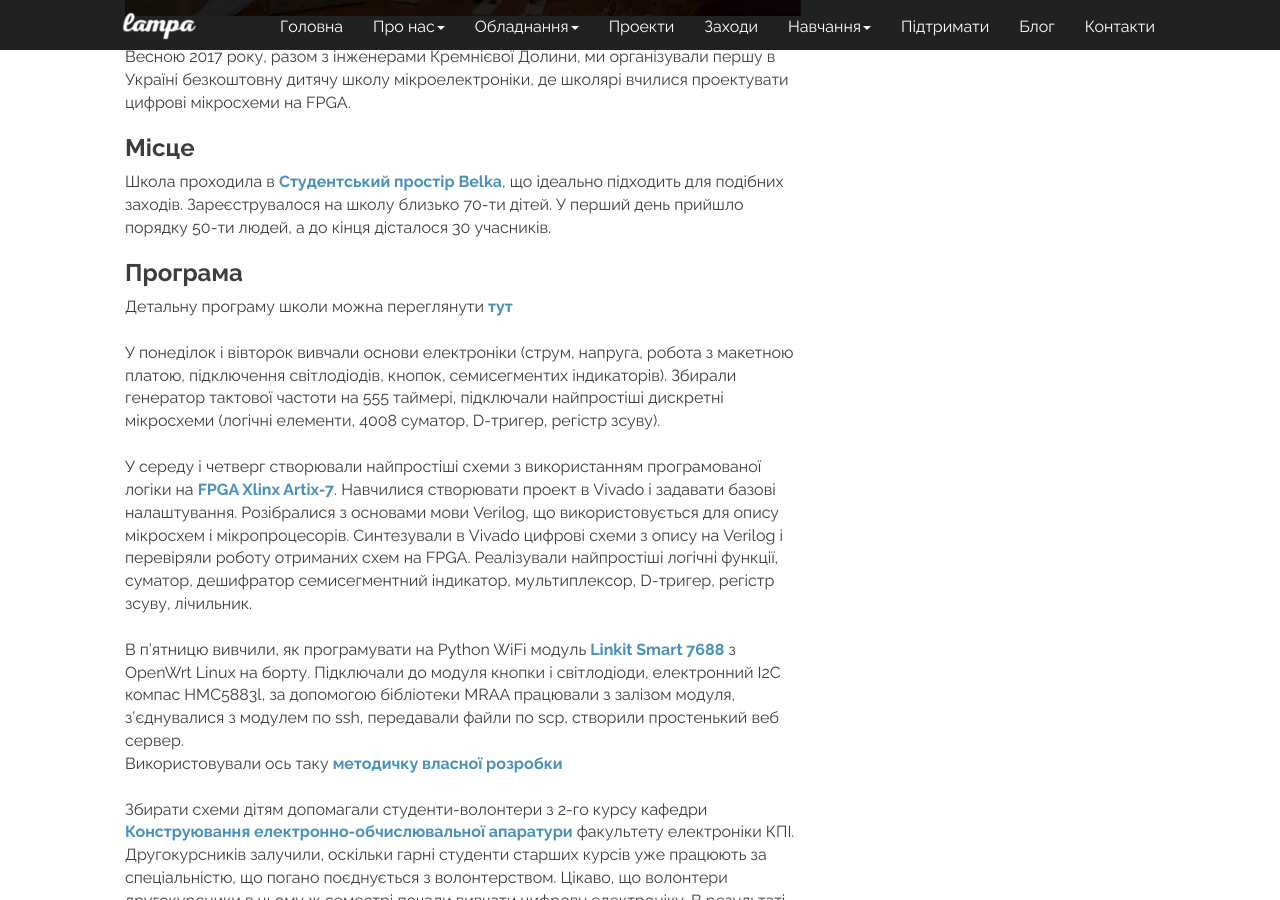
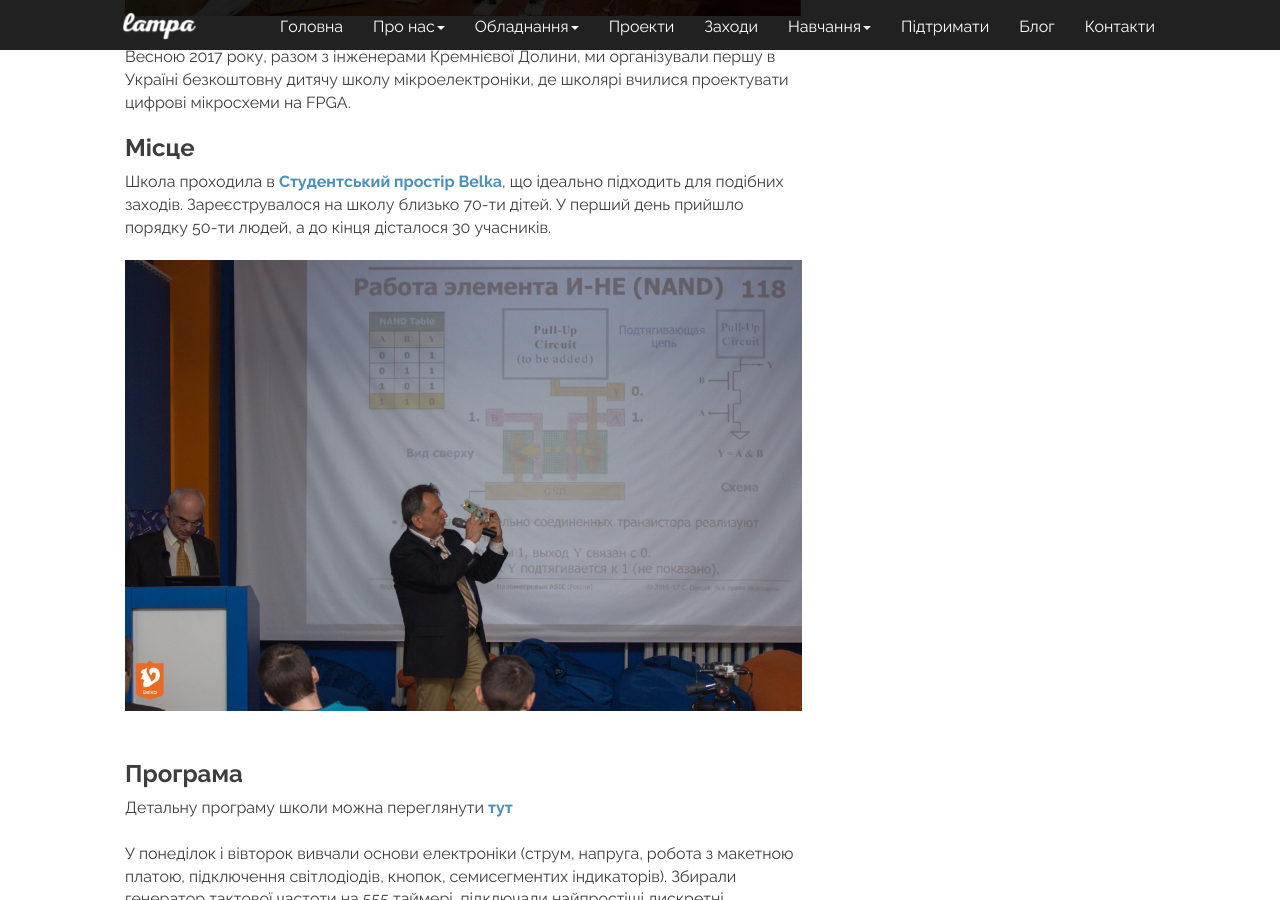
Before and after one commit to LampaLab/lampalab.github.io, a Jekyll site: the page built from _posts/events/2019-01-04-microschool.md, in a window 1280 px wide and 900 px high, scrolled down 742 px. Built offline with Jekyll 4.4.1, drawn with Linux system fonts in a browser that asks for light colours; nearby versions of some CDN libraries; library files that are not in the unit come from our copies; comment, search, counter and statistics services are not loaded.

Commit message:
Minor modifications

```diff
--- a/_posts/events/2019-01-04-microschool.md
+++ b/_posts/events/2019-01-04-microschool.md
@@ -16,6 +16,8 @@ category: [fpga, event]
 ### Місце
 
 Школа проходила в **[Студентський простір Belka](https://www.facebook.com/belka.space.kpi/){:target="_blank"}**, що ідеально підходить для подібних заходів. Зареєструвалося на школу близько 70-ти дітей. У перший день прийшло порядку 50-ти людей, а до кінця дісталося 30 учасників.
+
+![](/img/events/microschool/micro2.jpg)
 
 ### Програма
 
```
Also changed, not shown: img/events/microschool/micro2.jpg (added).
